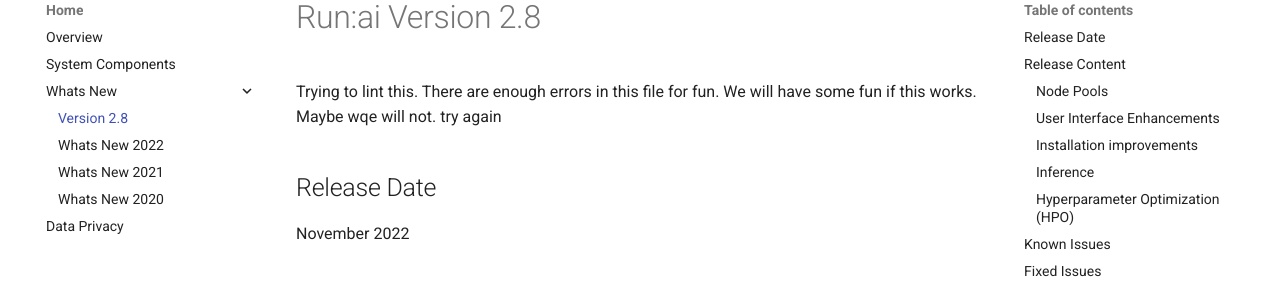
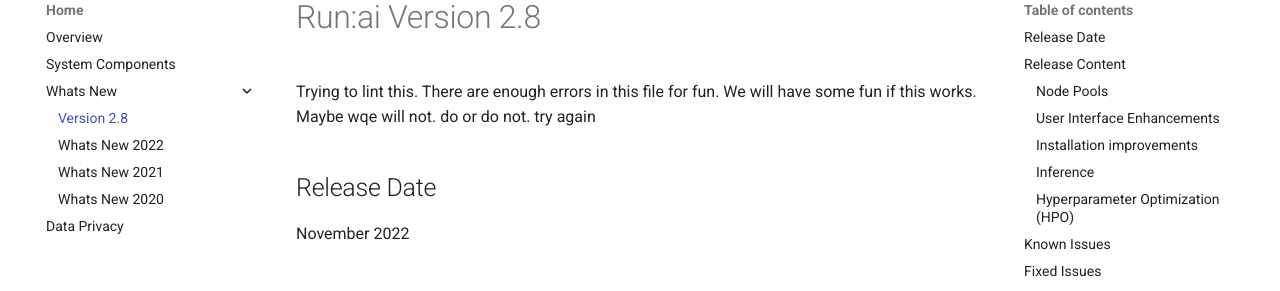
Before and after one commit to jasonnovichRunAI/gh-pages-test, an MkDocs documentation site: the page built from docs/home/whats-new-2-8.md, in a window 1280 px wide and 900 px high. Shown: the part 149-440 px from the top of the window. Built offline with MkDocs 1.6.1 and Material for MkDocs 9.7.7, drawn with Linux system fonts in a browser that asks for light colours; comment, search, counter and statistics services are not loaded; the version menu is left out.

Commit message:
pr linting test #22

```diff
--- a/docs/home/whats-new-2-8.md
+++ b/docs/home/whats-new-2-8.md
@@ -4,6 +4,7 @@
 There are enough errors in this file for fun.
 We will have some fun if this works.
 Maybe wqe will not.
+do or do not.
 try again
 ## Release Date
  November 2022
```
